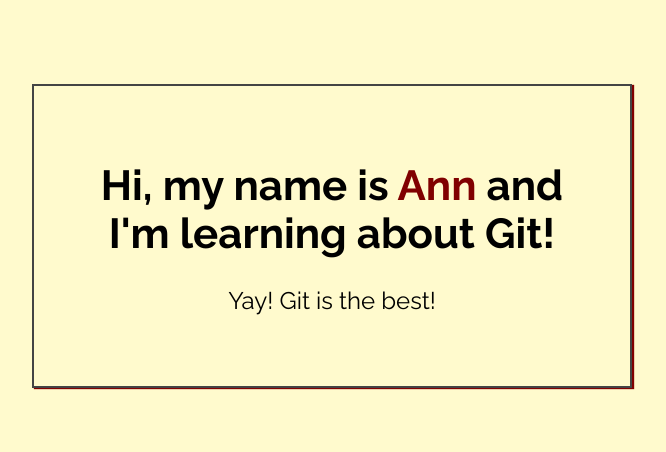
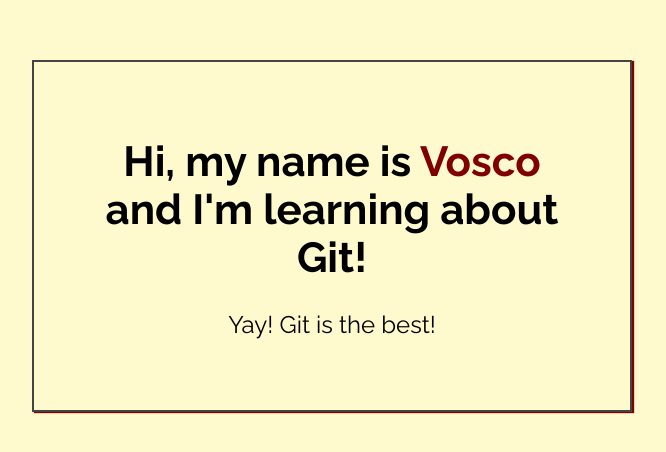
Before and after one commit to vosco-r/seasons-lawncare-site, a plain HTML site: page index.html in a window 1280 px wide. Shown: the part 164-616 px from the top of the page, without its empty margins (308-974 px from the left). Drawn offline with Linux system fonts and the light colour scheme.

Commit message:
Added name to index.html

```diff
--- a/index.html
+++ b/index.html
@@ -14,7 +14,7 @@
 <body>
 
     <div class="greeting">
-        <h1>Hi, my name is <span class="highlight">Ann</span> and I'm learning about Git! </h1>
+        <h1>Hi, my name is <span class="highlight">Vosco</span> and I'm learning about Git! </h1>
 
         <p>Yay! Git is the best!</p>
     </div>
```
